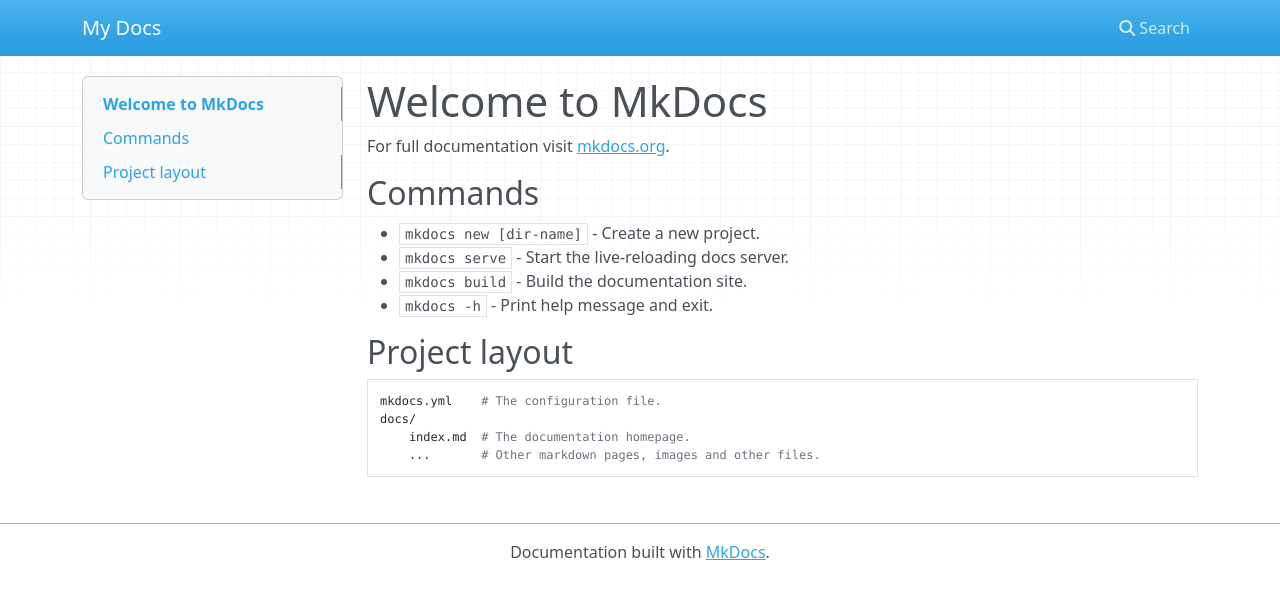
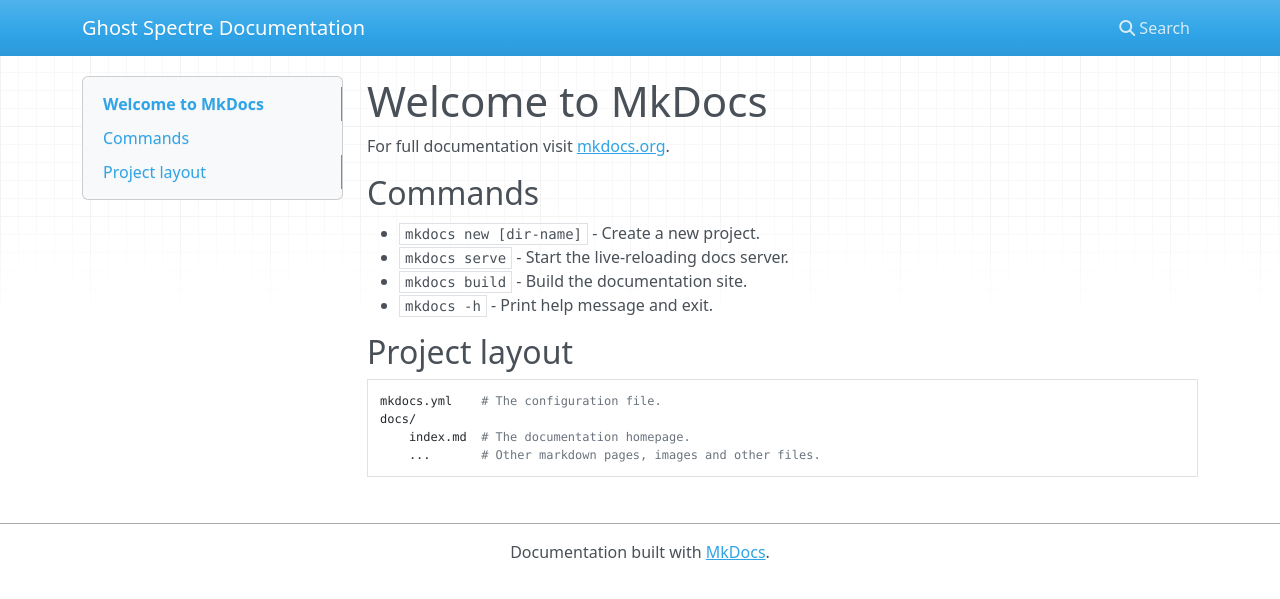
Before and after one commit to Ghost-Spectre-OS/docs, an MkDocs documentation site: the page built from docs/index.md, in a window 1280 px wide. Shown: the top 599 px of the page. Built offline with MkDocs 1.6.1, drawn with Linux system fonts in a browser that asks for light colours; nearby versions of some CDN libraries.

Commit message:
Update mkdocs.yml

```diff
--- a/mkdocs.yml
+++ b/mkdocs.yml
@@ -1 +1 @@
-site_name: My Docs
+site_name: Ghost Spectre Documentation
```
